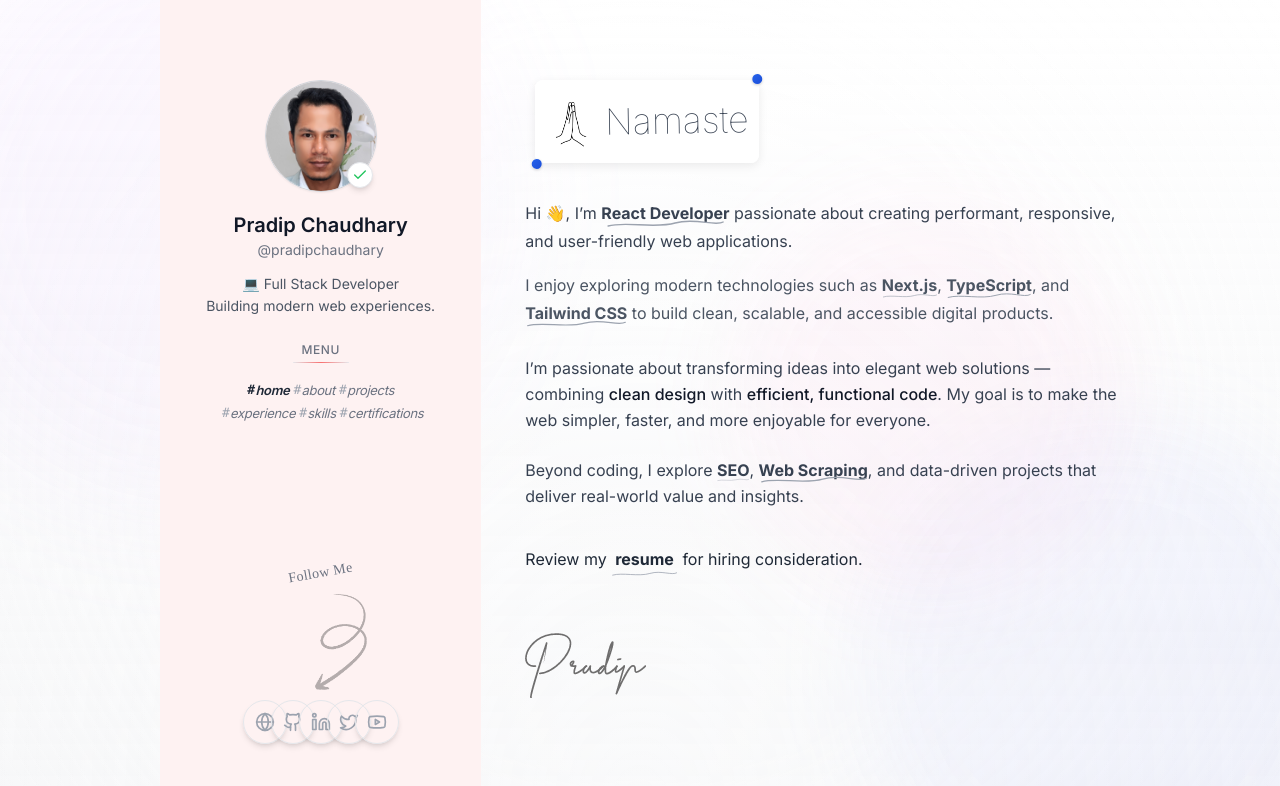
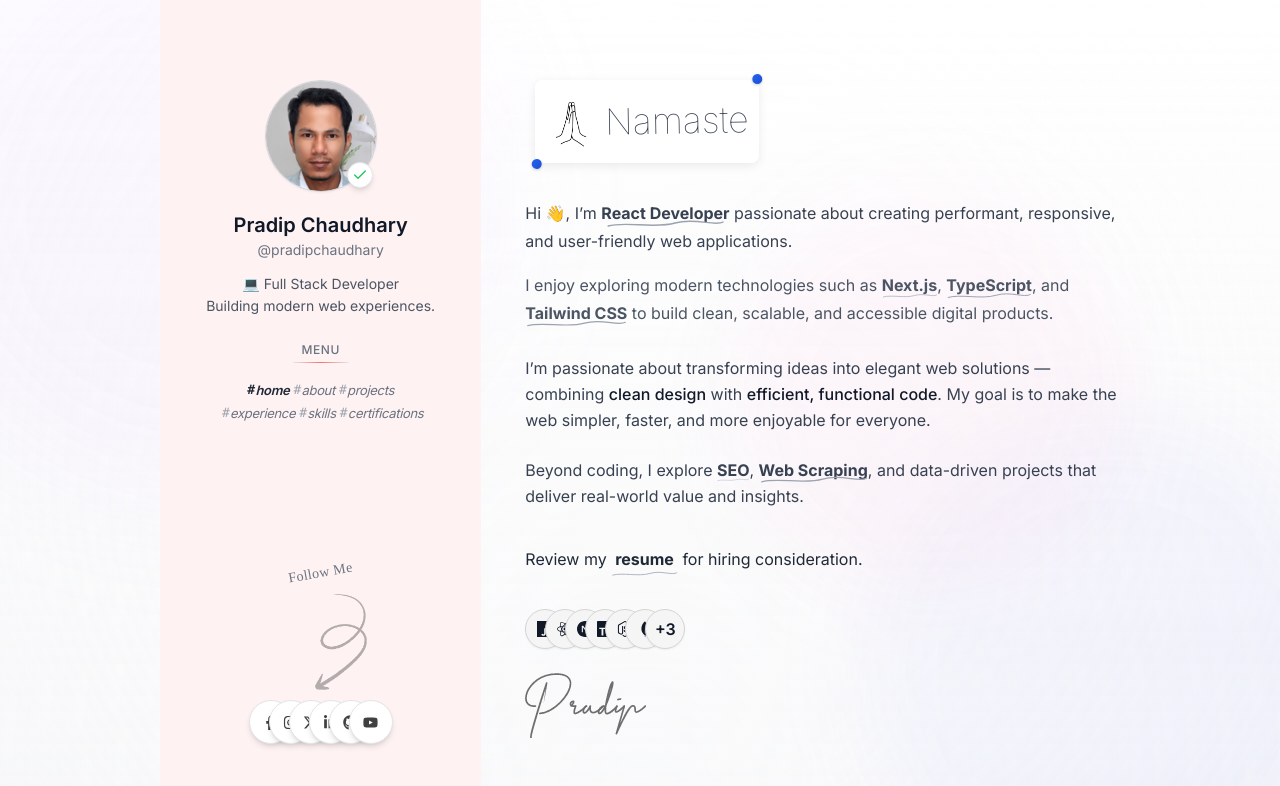
Before and after one commit to pradipchaudhary/portfolio.v3, a Next.js app: page / in a window 1280 px wide. Shown: the top 786 px of the page. Built offline with nearby package versions, Linux system fonts and the light colour scheme.

Commit message:
change the social icons and skills icons

```diff
--- a/components/layout/sidebar/Sidebar.tsx
+++ b/components/layout/sidebar/Sidebar.tsx
@@ -6,6 +6,7 @@ import { usePathname } from "next/navigation";
 import { useEffect, useState } from "react";
 import FollowMeSocial from "@/components/ui/FollowMeSocial";
 import { Check } from "lucide-react";
+import SocialIcons from "@/components/ui/SocialIcons";
 
 
 
--- a/components/sections/about/About.tsx
+++ b/components/sections/about/About.tsx
@@ -4,6 +4,8 @@ import React from "react";
 import ResumeDownload from "@/components/ui/ResumeDownload";
 import Nameste from "@/components/ui/Namaste";
 import Signature from "@/components/ui/Signature";
+import SocialIcons from "@/components/ui/SocialIcons";
+import SkillsStack from "@/components/ui/SkillsStack";
 
 
 
@@ -182,6 +184,7 @@ const About = () => {
 
 
       <ResumeDownload />
+      <SkillsStack />
       <Signature />
     </section>
   );
--- a/components/ui/FollowMeSocial.tsx
+++ b/components/ui/FollowMeSocial.tsx
@@ -2,6 +2,7 @@
 
 import Image from "next/image";
 import SocialIconStack from "./AvatarStack";
+import SocialIcons from "./SocialIcons";
 
 export default function FollowMeSocial() {
   return (
@@ -26,7 +27,8 @@ export default function FollowMeSocial() {
       />
 
       {/* Social Icons */}
-      <SocialIconStack />
+      {/* <SocialIconStack /> */}
+      <SocialIcons />
     </section>
   );
 }
--- /dev/null
+++ b/components/ui/SkillsStack.tsx
@@ -0,0 +1,109 @@
+"use client";
+
+import { useState } from "react";
+import {
+  SiJavascript,
+  SiReact,
+  SiNextdotjs,
+  SiTypescript,
+  SiNodedotjs,
+  SiMongodb,
+  SiDocker,
+  // SiAmazonaws,
+  SiTailwindcss,
+  SiOpenai,
+} from "react-icons/si";
+
+type Skill = {
+  name: string;
+  icon: React.ReactNode;
+  color: string; // color to show on hover
+};
+
+const skills: Skill[] = [
+  { name: "JavaScript", icon: <SiJavascript size={16} />, color: "bg-yellow-400" },
+  { name: "React", icon: <SiReact size={16} />, color: "bg-cyan-500" },
+  { name: "Next.js", icon: <SiNextdotjs size={16} />, color: "bg-black" },
+  { name: "TypeScript", icon: <SiTypescript size={16} />, color: "bg-blue-600" },
+  { name: "Node.js", icon: <SiNodedotjs size={16} />, color: "bg-green-600" },
+  { name: "MongoDB", icon: <SiMongodb size={16} />, color: "bg-emerald-600" },
+  { name: "Docker", icon: <SiDocker size={16} />, color: "bg-blue-500" },
+  // { name: "AWS", icon: <SiAmazonaws size={16} />, color: "bg-orange-400" },
+  { name: "Tailwind", icon: <SiTailwindcss size={16} />, color: "bg-sky-400" },
+  { name: "OpenAI", icon: <SiOpenai size={16} />, color: "bg-purple-600" },
+];
+
+const MAX_VISIBLE = 6;
+const LIGHT_BG = "bg-neutral-100"; // default light background
+
+export default function SkillsStack() {
+  const [hoveredIndex, setHoveredIndex] = useState<number | null>(null);
+  const [hoverMore, setHoverMore] = useState(false);
+
+  const visibleSkills = skills.slice(0, MAX_VISIBLE);
+  const hiddenSkills = skills.slice(MAX_VISIBLE);
+
+  return (
+    <div className="flex items-center gap-6 relative">
+      <div className="flex -space-x-5 relative">
+        {/* Visible Skills */}
+        {visibleSkills.map((skill, index) => {
+          const isHovered = hoveredIndex === index;
+          const zIndex = isHovered ? 50 : index;
+
+          return (
+            <div
+              key={skill.name}
+              title={skill.name}
+              style={{ zIndex }}
+              onMouseEnter={() => setHoveredIndex(index)}
+              onMouseLeave={() => setHoveredIndex(null)}
+              className={`
+                relative h-10 w-10 flex items-center justify-center
+                rounded-full border border-neutral-300 shadow-sm
+                cursor-pointer transform-gpu transition-all duration-300
+                ${isHovered ? `${skill.color} scale-125 shadow-lg` : LIGHT_BG}
+              `}
+            >
+              <div className="relative z-10 text-gray-900">{skill.icon}</div>
+            </div>
+          );
+        })}
+
+        {/* +More Bubble */}
+        {hiddenSkills.length > 0 && (
+          <div
+            onMouseEnter={() => setHoverMore(true)}
+            onMouseLeave={() => setHoverMore(false)}
+            style={{ zIndex: 100 }}
+            title={`${hiddenSkills.length} more skills`}
+            className={`
+              relative h-10 w-10 flex items-center justify-center
+              rounded-full border border-neutral-300 shadow-sm
+              cursor-pointer transform-gpu transition-all duration-300
+              text-gray-900 font-semibold
+              ${hoverMore ? "scale-125 shadow-lg bg-blue-600" : LIGHT_BG}
+            `}
+          >
+            +{hiddenSkills.length}
+
+            {/* Hidden skills popup */}
+            {hoverMore && (
+              <div className="absolute bottom-12 left-1/2 -translate-x-1/2 bg-white shadow-xl rounded-lg p-3 text-sm min-w-[160px] z-50">
+                {hiddenSkills.map((skill) => (
+                  <div
+                    key={skill.name}
+                    className="flex items-center gap-2 mb-1 last:mb-0"
+                  >
+                    <div className={`h-4 w-4 rounded-full ${skill.color}`}></div>
+                    <span className="text-neutral-800">{skill.name}</span>
+                  </div>
+                ))}
+              </div>
+            )}
+          </div>
+        )}
+      </div>
+    </div>
+  );
+}
--- /dev/null
+++ b/components/ui/SocialIcons.tsx
@@ -0,0 +1,109 @@
+"use client";
+
+import Link from "next/link";
+import { useState } from "react";
+import {
+  FaFacebookF,
+  FaInstagram,
+  FaLinkedinIn,
+  FaXTwitter,
+  FaGithub,
+  FaYoutube,
+  FaGlobe,
+} from "react-icons/fa6";
+
+type SocialLink = {
+  name: string;
+  href: string;
+  icon: React.ReactNode;
+  hoverBg: string;
+};
+
+const socialLinks: SocialLink[] = [
+  {
+    name: "Facebook",
+    href: "https://facebook.com/",
+    icon: <FaFacebookF size={15} />,
+    hoverBg: "hover:bg-blue-500",
+  },
+  {
+    name: "Instagram",
+    href: "https://instagram.com/",
+    icon: <FaInstagram size={15} />,
+    hoverBg: "hover:bg-pink-500",
+  },
+  {
+    name: "Twitter",
+    href: "https://twitter.com/",
+    icon: <FaXTwitter size={15} />,
+    hoverBg: "hover:bg-sky-500",
+  },
+  {
+    name: "LinkedIn",
+    href: "https://linkedin.com/",
+    icon: <FaLinkedinIn size={15} />,
+    hoverBg: "hover:bg-blue-600",
+  },
+  {
+    name: "GitHub",
+    href: "https://github.com/",
+    icon: <FaGithub size={15} />,
+    hoverBg: "hover:bg-gray-800",
+  },
+  {
+    name: "YouTube",
+    href: "https://youtube.com/",
+    icon: <FaYoutube size={15} />,
+    hoverBg: "hover:bg-red-500",
+  },
+  {
+    name: "Website",
+    href: "https://example.com/",
+    icon: <FaGlobe size={15} />,
+    hoverBg: "hover:bg-green-500",
+  },
+];
+
+const MAX_VISIBLE = 6;
+
+export default function SocialIcons() {
+  const [hoveredIndex, setHoveredIndex] = useState<number | null>(null);
+
+  const visibleLinks = socialLinks.slice(0, MAX_VISIBLE);
+
+  return (
+    <div className="flex items-center gap-5">
+      <div className="flex -space-x-6 relative">
+        {visibleLinks.map((item, index) => {
+          const isHovered = hoveredIndex === index;
+
+          return (
+            <Link
+              key={item.name}
+              href={item.href}
+              target="_blank"
+              aria-label={item.name}
+              onMouseEnter={() => setHoveredIndex(index)}
+              onMouseLeave={() => setHoveredIndex(null)}
+              style={{
+                zIndex: isHovered ? 100 : index, // 🔥 hovered always on top
+              }}
+              className={`
+                relative inline-flex h-11 w-11 items-center justify-center
+                rounded-full bg-white
+                border border-neutral-200
+                shadow-md
+                text-neutral-700
+                transition-all duration-300
+                hover:text-white hover:scale-125
+                ${item.hoverBg}
+              `}
+            >
+              {item.icon}
+            </Link>
+          );
+        })}
+      </div>
+    </div>
+  );
+}
```
